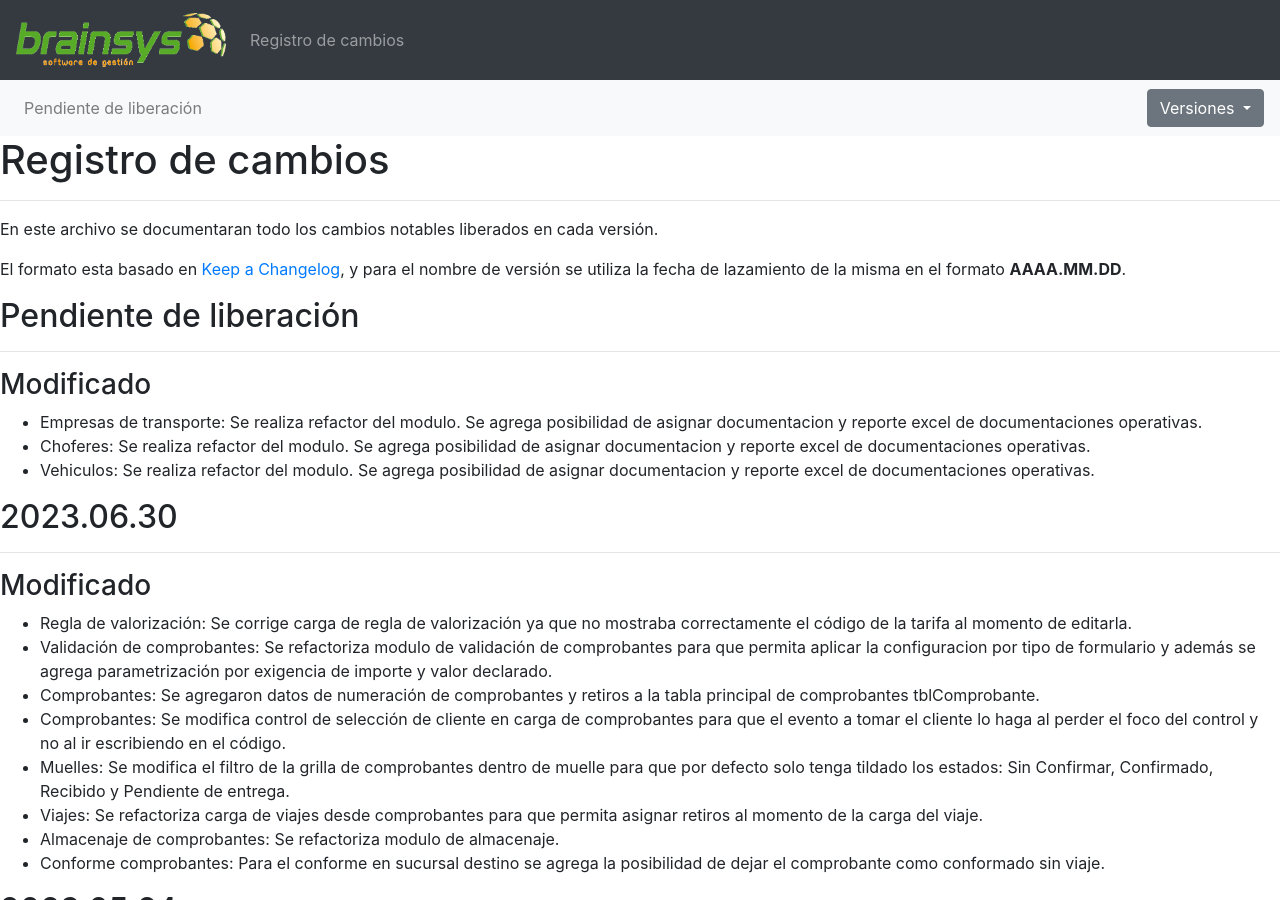
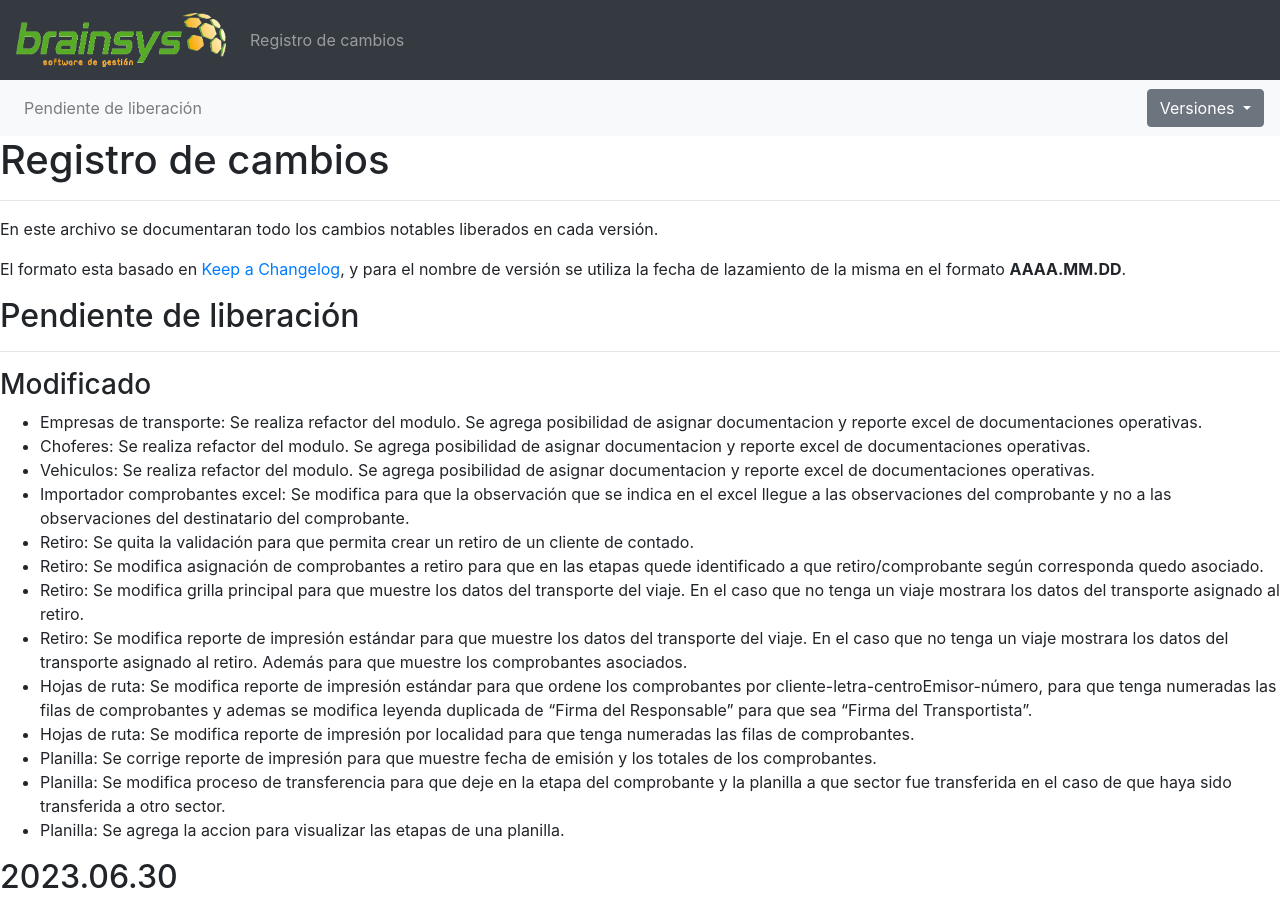
Before and after one commit to brainsys-arsaad/versionado, a Jekyll site: the page built from registro-cambios.markdown, in a window 1280 px wide and 900 px high. Built offline with Jekyll 4.4.1, drawn with Linux system fonts in a browser that asks for light colours.

Commit message:
Update registro-cambios.markdown

```diff
--- a/registro-cambios.markdown
+++ b/registro-cambios.markdown
@@ -100,6 +100,16 @@ El formato esta basado en [Keep a Changelog](https://keepachangelog.com/es-ES/1.
 - Empresas de transporte: Se realiza refactor del modulo. Se agrega posibilidad de asignar documentacion y reporte excel de documentaciones operativas.
 - Choferes: Se realiza refactor del modulo. Se agrega posibilidad de asignar documentacion y reporte excel de documentaciones operativas.
 - Vehiculos: Se realiza refactor del modulo. Se agrega posibilidad de asignar documentacion y reporte excel de documentaciones operativas.
+- Importador comprobantes excel: Se modifica para que la observación que se indica en el excel llegue a las observaciones del comprobante y no a las observaciones del destinatario del comprobante.
+- Retiro: Se quita la validación para que permita crear un retiro de un cliente de contado.
+- Retiro: Se modifica asignación de comprobantes a retiro para que en las etapas quede identificado a que retiro/comprobante según corresponda quedo asociado.
+- Retiro: Se modifica grilla principal para que muestre los datos del transporte del viaje. En el caso que no tenga un viaje mostrara los datos del transporte asignado al retiro.
+- Retiro: Se modifica reporte de impresión estándar para que muestre los datos del transporte del viaje. En el caso que no tenga un viaje mostrara los datos del transporte asignado al retiro. Además para que muestre los comprobantes asociados.
+- Hojas de ruta: Se modifica reporte de impresión estándar para que ordene los comprobantes por cliente-letra-centroEmisor-número, para que tenga numeradas las filas de comprobantes y ademas se modifica leyenda duplicada de "Firma del Responsable" para que sea "Firma del Transportista".
+- Hojas de ruta: Se modifica reporte de impresión por localidad para que tenga numeradas las filas de comprobantes.
+- Planilla: Se corrige reporte de impresión para que muestre fecha de emisión y los totales de los comprobantes.
+- Planilla: Se modifica proceso de transferencia para que deje en la etapa del comprobante y la planilla a que sector fue transferida en el caso de que haya sido transferida a otro sector.
+- Planilla: Se agrega la accion para visualizar las etapas de una planilla.
 
 ## 2023.06.30
 ---
```
